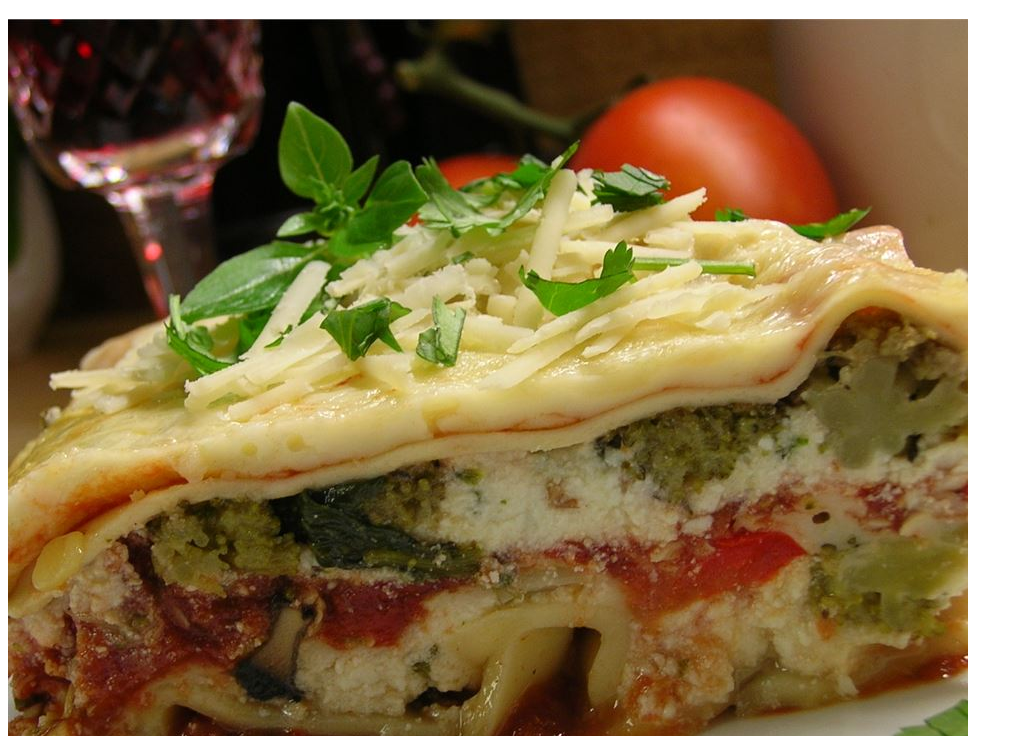
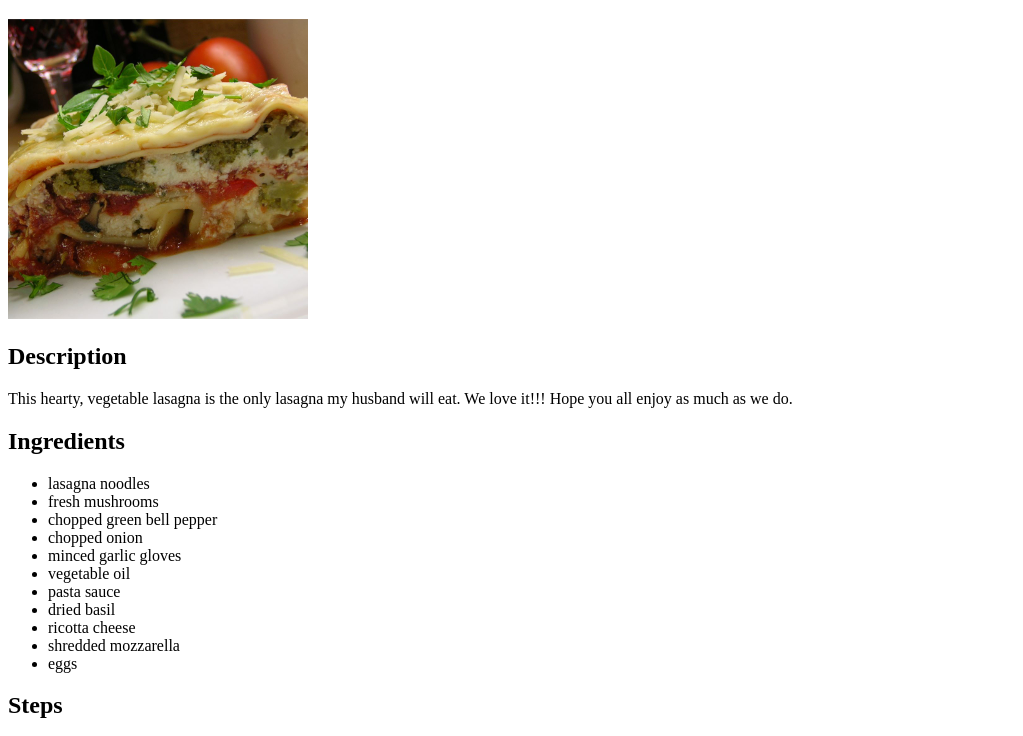
Before and after one commit to 5amma5/odin-recipes, a plain HTML site: page recipes/lasagna.html in a window 1280 px wide. Shown: the part 61-797 px from the top of the page, without its empty margins (0-1023 px from the left). Drawn offline with Linux system fonts and the light colour scheme.

Commit message:
added enchilada and tacos photos to images directory. added images to respective recipe pages. sized images in all 3 recipes to 300x300

```diff
--- a/recipes/lasagna.html
+++ b/recipes/lasagna.html
@@ -7,7 +7,7 @@
 
 <body>
     <h1>Hearty Vegetable Lasagna</h1>
-    <img src="../images/lasagna.jpeg" alt="Closeup of the finished lasagna">
+    <img src="../images/lasagna.jpeg" height="300" width="300" alt="Closeup of the finished lasagna">
     <h2>Description</h2>
     <p>
         This hearty, vegetable lasagna is the only lasagna my husband will eat.
```
Also changed, not shown: recipes/enchiladas.html (+1 -0 lines), recipes/tacos.html (+2 -0 lines), images/enchiladas.jpeg (added), images/tacos.jpeg (added).
